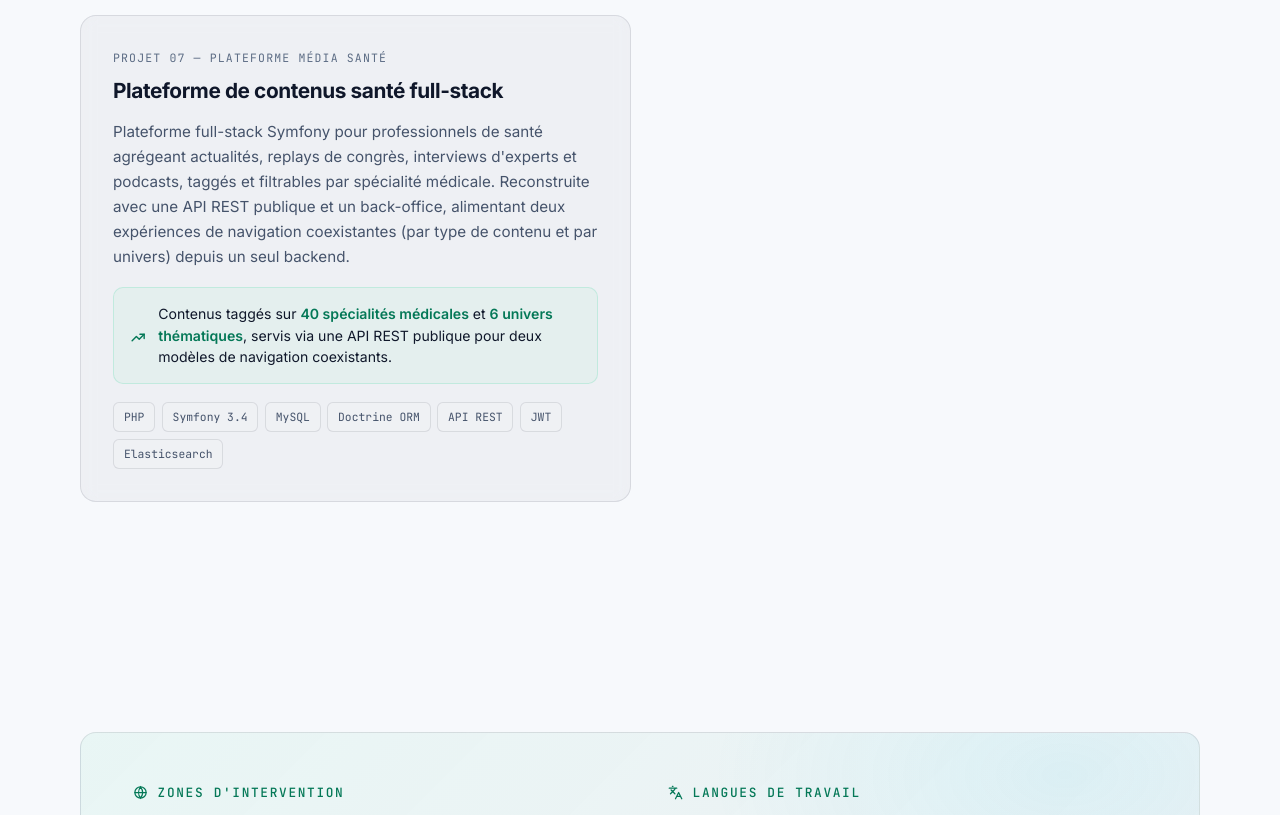
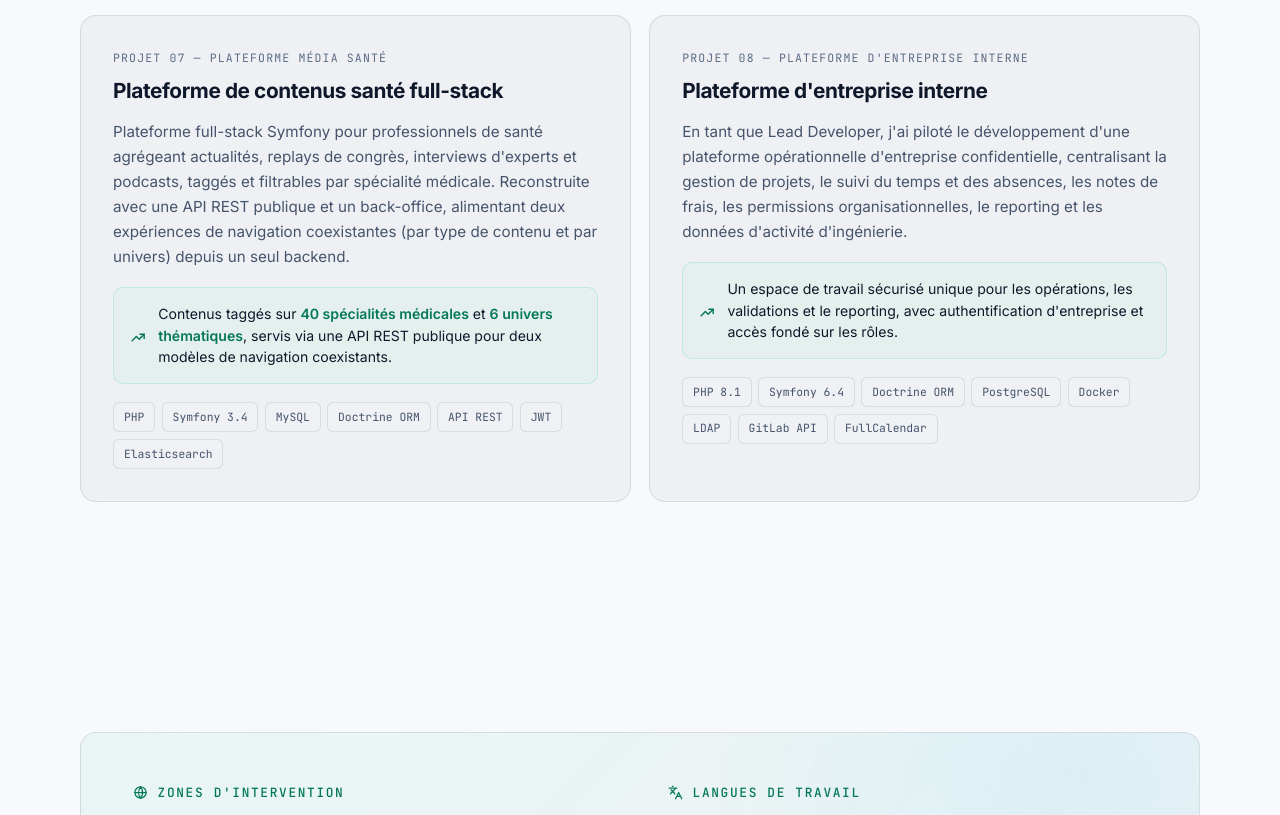
Before and after one commit to scheffershen/shenyi, a plain HTML site: page fr/index.html in a window 1280 px wide. Shown: the part 4265-5080 px from the top of the page. Drawn offline with Linux system fonts and the light colour scheme.

Commit message:
feat: add internal enterprise platform portfolio project

```diff
--- a/fr/index.html
+++ b/fr/index.html
@@ -452,6 +452,30 @@
           <li class="tag">Elasticsearch</li>
         </ul>
       </article>
+
+      <article class="card reveal" data-delay="0.56">
+        <p class="card-index">PROJET 08 — PLATEFORME D'ENTREPRISE INTERNE</p>
+        <h3>Plateforme d'entreprise interne</h3>
+        <p class="card-focus">
+          En tant que Lead Developer, j'ai piloté le développement d'une
+          plateforme opérationnelle d'entreprise confidentielle, centralisant
+          la gestion de projets, le suivi du temps et des absences, les notes
+          de frais, les permissions organisationnelles, le reporting et les
+          données d'activité d'ingénierie.
+        </p>
+        <div class="metric">
+          <svg width="17" height="17" viewBox="0 0 24 24" fill="none" stroke="currentColor" stroke-width="2" stroke-linecap="round" stroke-linejoin="round" aria-hidden="true"><path d="M3 17l6-6 4 4 7-7"/><path d="M14 8h6v6"/></svg>
+          <p>Un espace de travail sécurisé unique pour les opérations, les
+          validations et le reporting, avec authentification d'entreprise et
+          accès fondé sur les rôles.</p>
+        </div>
+        <ul class="tags">
+          <li class="tag">PHP 8.1</li><li class="tag">Symfony 6.4</li>
+          <li class="tag">Doctrine ORM</li><li class="tag">PostgreSQL</li>
+          <li class="tag">Docker</li><li class="tag">LDAP</li>
+          <li class="tag">GitLab API</li><li class="tag">FullCalendar</li>
+        </ul>
+      </article>
     </div>
   </section>
 
```
Also changed, not shown: index.html (+22 -0 lines), zh/index.html (+21 -0 lines), 2 other files.
